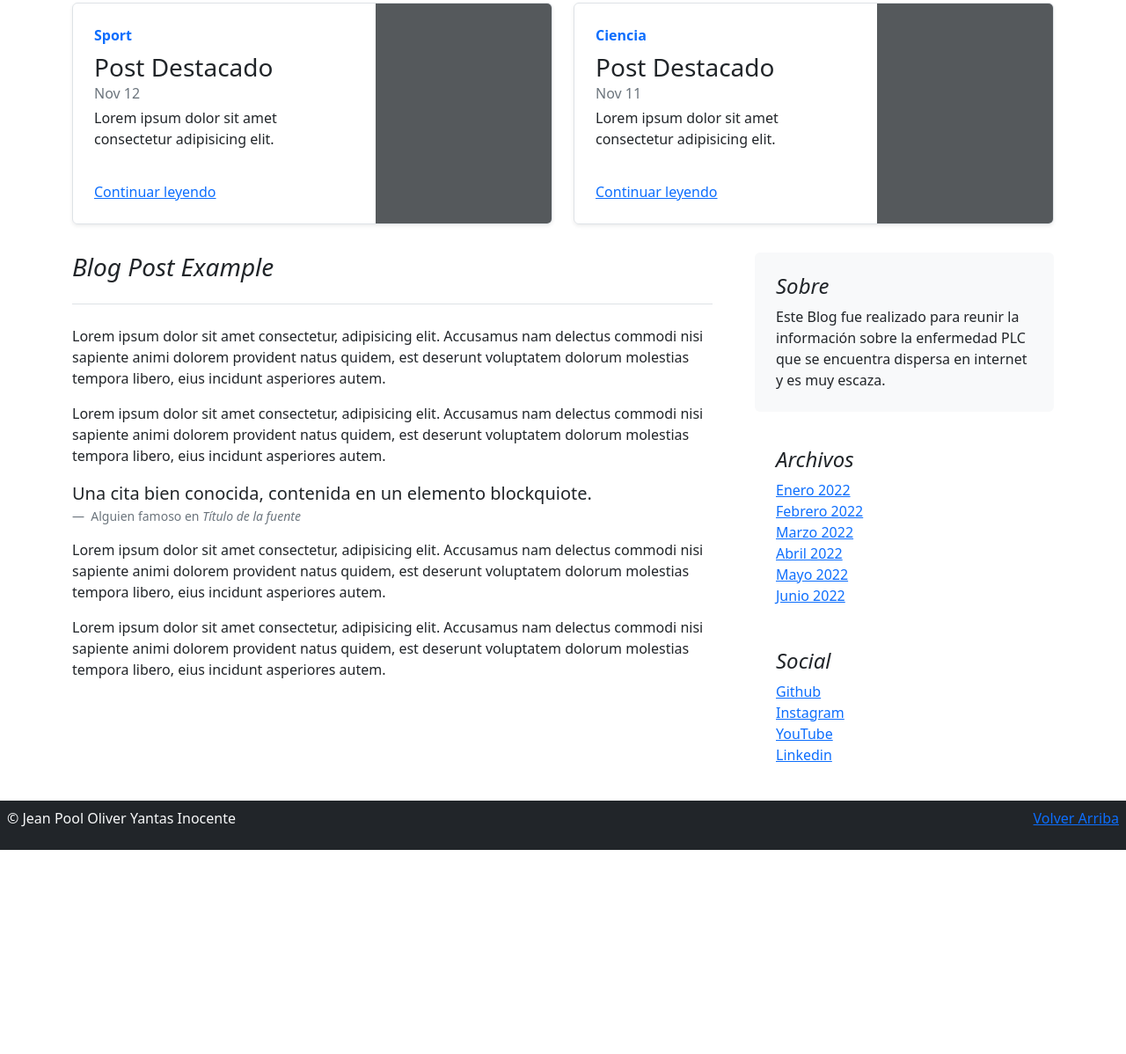
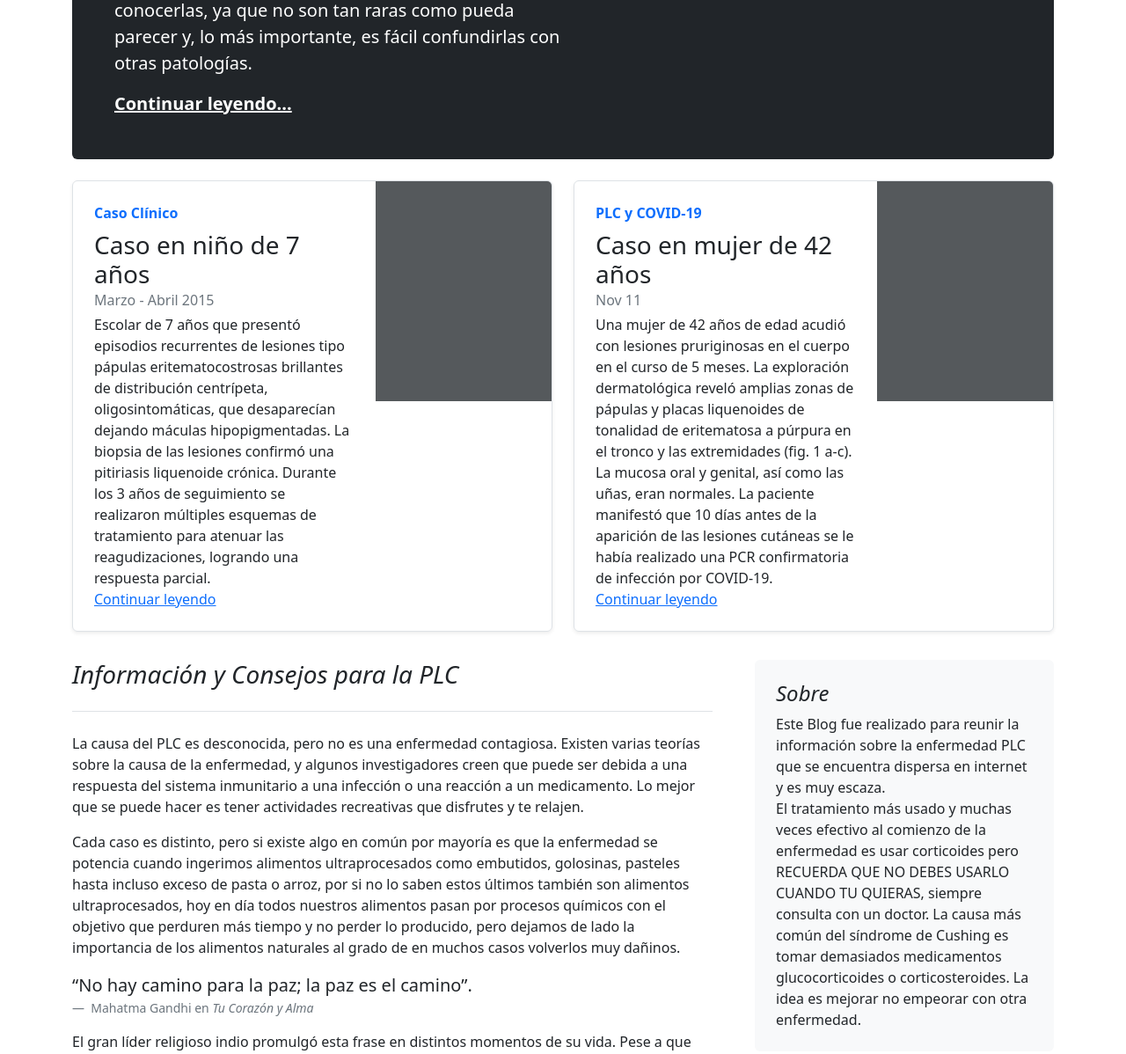
Before and after one commit to jeanyantas/blog-plc, a plain HTML site: page index.html in a window 1280 px wide. Shown: the part 763-1961 px from the top of the page at 88% size. Before the commit the page ends 1729 px from the top, so only its background shows below. Drawn offline with nearby package versions, Linux system fonts and the light colour scheme.

Commit message:
update-final

```diff
--- a/index.html
+++ b/index.html
@@ -61,7 +61,7 @@
         <!-- Main Header -->
         <div class="p-4 p-md-5 mb-4 text-white bg-dark rounded">
             <div class="col-md-6 px-0">
-                <h1 class="display-4 fst-italic">Blog post destacado</h1>
+                <h1 class="display-4 fst-italic">La Pitiriasis Liquenoide Crónica no es para siempre, ¡Ánimo!.</h1>
                 <p class="lead my-3">Las pitiriasis liquenoides forman un grupo de tres enfermedades inflamatorias que incluyen la pitiriasis lichenoides et varioliformis acuta (PLEVA), la enfermedad febril úlcero-necrótica de Mucha-Habermann (un subtipo de PLEVA) y la pitiriasis liquenoide crónica (PLC), nuestra protagonista de esta semana. Pese a los nombres exóticos, es interesante conocerlas, ya que no son tan raras como pueda parecer y, lo más importante, es fácil confundirlas con otras patologías.</p>
                 <p class="lead mb-0">
                     <a href="https://www.dermapixel.com/2016/03/pitiriasis-liquenoide-cronica-no-es.html" target="_blank" class="text-white fw-bold">Continuar leyendo...</a>
@@ -75,11 +75,11 @@
             <div class="col-md-6">
                 <div class="row g-0 border rounded overflow-hidden flex-md-row mb-4 shadow-sm h-md-250 position-relative">
                     <div class="col p-4 d-flex flex-column position-static">
-                        <strong class="d-inline-block mb-2 text-primary">Sport</strong>
-                        <h3 class="mb-0">Post Destacado</h3>
-                        <div class="mb-1 text-muted">Nov 12</div>
-                        <p class="card-text mb-auto">Lorem ipsum dolor sit amet consectetur adipisicing elit.</p>
-                        <a href="#" class="stretched-link">Continuar leyendo</a>
+                        <strong class="d-inline-block mb-2 text-primary">Caso Clínico</strong>
+                        <h3 class="mb-0">Caso en niño de 7 años</h3>
+                        <div class="mb-1 text-muted">Marzo - Abril 2015</div>
+                        <p class="card-text mb-auto">Escolar de 7 años que presentó episodios recurrentes de lesiones tipo pápulas eritematocostrosas brillantes de distribución centrípeta, oligosintomáticas, que desaparecían dejando máculas hipopigmentadas. La biopsia de las lesiones confirmó una pitiriasis liquenoide crónica. Durante los 3 años de seguimiento se realizaron múltiples esquemas de tratamiento para atenuar las reagudizaciones, logrando una respuesta parcial.</p>
+                        <a href="https://www.sciencedirect.com/science/article/pii/S037041061500025X" target="_blank" class="stretched-link">Continuar leyendo</a>
                     </div>
                     <div class="col-auto d-none d-lg-block">
                         <svg class="bd-placeholder-img" width="200" height="250" xmlns="http://www.w3.org/2000/svg" role="img" aria-label="Placeholder: Thumbnail" preserveAspectRatio="xMidYMid slice" focusable="false">
@@ -94,11 +94,11 @@
             <div class="col-md-6">
                 <div class="row g-0 border rounded overflow-hidden flex-md-row mb-4 shadow-sm h-md-250 position-relative">
                     <div class="col p-4 d-flex flex-column position-static">
-                        <strong class="d-inline-block mb-2 text-primary">Ciencia</strong>
-                        <h3 class="mb-0">Post Destacado</h3>
+                        <strong class="d-inline-block mb-2 text-primary">PLC y COVID-19</strong>
+                        <h3 class="mb-0">Caso en mujer de 42 años</h3>
                         <div class="mb-1 text-muted">Nov 11</div>
-                        <p class="card-text mb-auto">Lorem ipsum dolor sit amet consectetur adipisicing elit.</p>
-                        <a href="#" class="stretched-link">Continuar leyendo</a>
+                        <p class="card-text mb-auto">Una mujer de 42 años de edad acudió con lesiones pruriginosas en el cuerpo en el curso de 5 meses. La exploración dermatológica reveló amplias zonas de pápulas y placas liquenoides de tonalidad de eritematosa a púrpura en el tronco y las extremidades (fig. 1 a-c). La mucosa oral y genital, así como las uñas, eran normales. La paciente manifestó que 10 días antes de la aparición de las lesiones cutáneas se le había realizado una PCR confirmatoria de infección por COVID-19.</p>
+                        <a href="https://www.actasdermo.org/es-un-caso-pitiriasis-liquenoide-cronica-avance-S000173102100346X" target="_blank" class="stretched-link">Continuar leyendo</a>
                     </div>
                     <div class="col-auto d-none d-lg-block">
                         <svg class="bd-placeholder-img" width="200" height="250" xmlns="http://www.w3.org/2000/svg" role="img" aria-label="Placeholder: Thumbnail" preserveAspectRatio="xMidYMid slice" focusable="false">
@@ -117,21 +117,21 @@
 
             <!-- Post -->
             <div class="col-md-8">
-                <h3 class="pb-4 mb-4 fst-italic border-bottom">Blog Post Example</h3>
-                <p>Lorem ipsum dolor sit amet consectetur, adipisicing elit. Accusamus nam delectus commodi nisi sapiente animi dolorem provident natus quidem, est deserunt voluptatem dolorum molestias tempora libero, eius incidunt asperiores autem.</p>
-                <p>Lorem ipsum dolor sit amet consectetur, adipisicing elit. Accusamus nam delectus commodi nisi sapiente animi dolorem provident natus quidem, est deserunt voluptatem dolorum molestias tempora libero, eius incidunt asperiores autem.</p>
+                <h3 class="pb-4 mb-4 fst-italic border-bottom">Información y Consejos para la PLC</h3>
+                <p>La causa del PLC es desconocida, pero no es una enfermedad contagiosa. Existen varias teorías sobre la causa de la enfermedad, y algunos investigadores creen que puede ser debida a una respuesta del sistema inmunitario a una infección o una reacción a un medicamento. Lo mejor que se puede hacer es tener actividades recreativas que disfrutes y te relajen.</p>
+                <p>Cada caso es distinto, pero si existe algo en común por mayoría es que la enfermedad se potencia cuando ingerimos alimentos ultraprocesados como embutidos, golosinas, pasteles hasta incluso exceso de pasta o arroz, por si no lo saben estos últimos también son alimentos ultraprocesados, hoy en día todos nuestros alimentos pasan por procesos químicos con el objetivo que perduren más tiempo y no perder lo producido, pero dejamos de lado la importancia de los alimentos naturales al grado de en muchos casos volverlos muy dañinos.</p>
 
                 <figure>
                     <blockquote class="blockquote">
-                        <p>Una cita bien conocida, contenida en un elemento blockquiote.</p>
+                        <p>“No hay camino para la paz; la paz es el camino”.</p>
                     </blockquote>
                     <figcaption class="blockquote-footer">
-                        Alguien famoso en <cite>Título de la fuente</cite>
+                        Mahatma Gandhi en <cite>Tu Corazón y Alma</cite>
                     </figcaption>
                 </figure>
 
-                <p>Lorem ipsum dolor sit amet consectetur, adipisicing elit. Accusamus nam delectus commodi nisi sapiente animi dolorem provident natus quidem, est deserunt voluptatem dolorum molestias tempora libero, eius incidunt asperiores autem.</p>
-                <p class="mb-5">Lorem ipsum dolor sit amet consectetur, adipisicing elit. Accusamus nam delectus commodi nisi sapiente animi dolorem provident natus quidem, est deserunt voluptatem dolorum molestias tempora libero, eius incidunt asperiores autem.</p>
+                <p>El gran líder religioso indio promulgó esta frase en distintos momentos de su vida. Pese a que quizá se refería a contextos colectivos, también es válida para la paz individual.</p>
+                <p class="mb-5">No es fácil lograr paz interior, por eso no tengas miedo de pedir ayuda o realizar terapia.</p>
             </div> <!-- End of Post -->
 
             <!-- Sidebar -->
@@ -142,6 +142,7 @@
                     <div class="p-4 mb-3 bg-light rounded">
                         <h4 class="fst-italic">Sobre</h4>
                         <p class="mb-0">Este Blog fue realizado para reunir la información sobre la enfermedad PLC que se encuentra dispersa en internet y es muy escaza.</p>
+                        <p class="mb-0">El tratamiento más usado y muchas veces efectivo al comienzo de la enfermedad es usar corticoides pero RECUERDA QUE NO DEBES USARLO CUANDO TU QUIERAS, siempre consulta con un doctor. La causa más común del síndrome de Cushing es tomar demasiados medicamentos glucocorticoides o corticosteroides. La idea es mejorar no empeorar con otra enfermedad.</p>
                     </div> <!-- End of Sobre -->
 
                     <!-- Archivos -->
@@ -177,7 +178,7 @@
     <!-- Footer -->
     <Footer class="bg-dark text-light p-2">
         <div class="d-flex justify-content-between">
-            <p>&copy; Jean Pool Oliver Yantas Inocente</p>
+            <p>&copy; Jean Pool Oliver Yantas Inocente - Junio 2022</p>
             <a href="#">Volver Arriba</a>
         </div>
     </Footer> <!-- End of Footer-->
```
